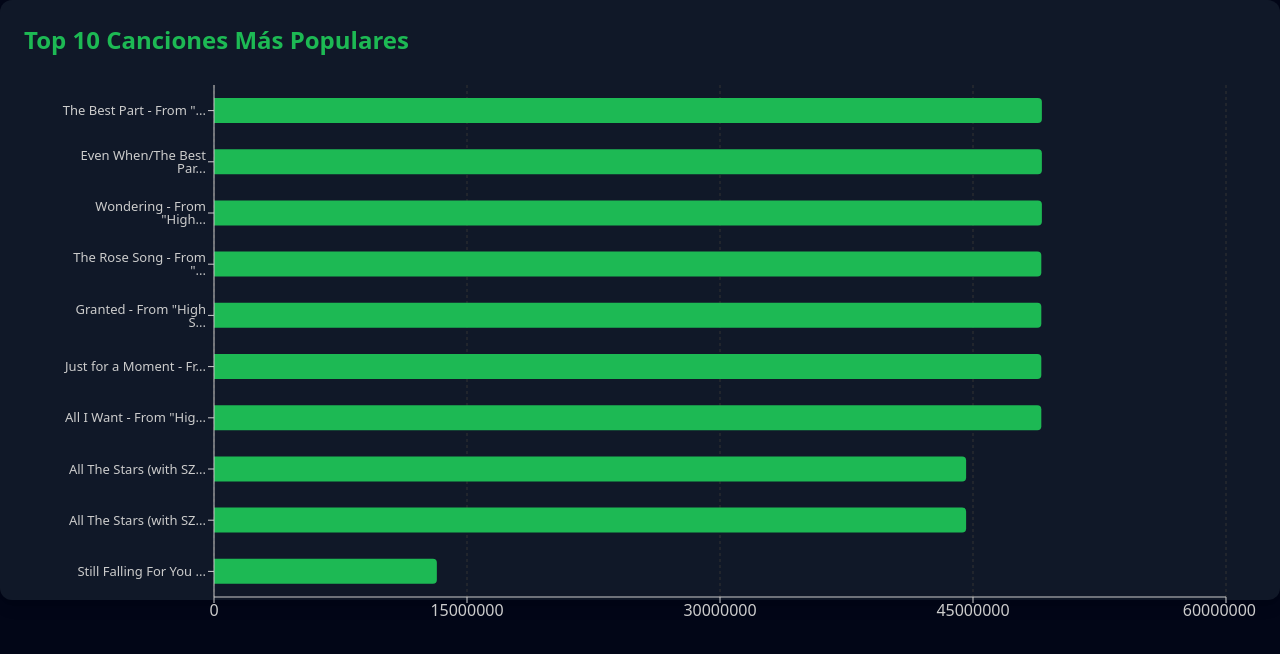
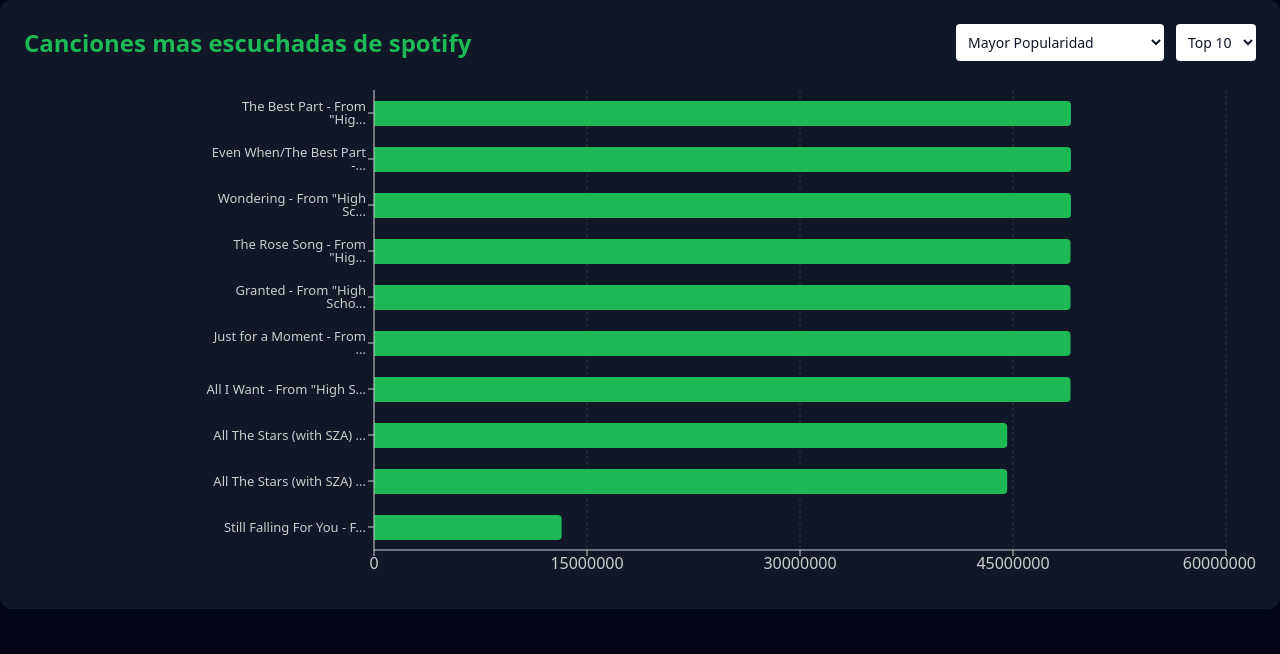
Before and after one commit to Alfredo20207/Dashboard-Spotify, a React (Vite) app: page / in a window 1280 px wide. Shown: the top 654 px of the page. Built offline with nearby package versions, Linux system fonts and the light colour scheme.

Commit message:
dashboard
Se carga dashboard interactivo

```diff
--- a/src/App.jsx
+++ b/src/App.jsx
@@ -2,14 +2,15 @@
 import Papa from 'papaparse';
 import { BarChart, Bar, XAxis, YAxis, Tooltip, ResponsiveContainer, CartesianGrid } from 'recharts';
 
-// Tooltip personalizado para evitar "textos raros" y darle estilo de Spotify
-const CustomTooltip = ({ active, payload, label }) => {
+// Tooltip personalizado para limpiar textos como 'False', 'track_popularity' y dar estilo
+const CustomTooltip = ({ active, payload, label, metric }) => {
   if (active && payload && payload.length) {
+    const metricLabel = metric === 'track_duration_min' ? 'Duración (Minutos)' : 'Popularidad';
     return (
       <div className="bg-[#121212] border border-[#333] p-4 rounded-lg shadow-xl">
         <p className="text-white font-bold mb-1">{label}</p>
         <p className="text-[#1DB954]">
-          <span className="text-gray-400 text-sm">Popularidad:</span> {payload[0].value}
+          <span className="text-gray-400 text-sm">{metricLabel}:</span> {payload[0].value}
         </p>
       </div>
     );
@@ -18,73 +19,140 @@
 };
 
 export default function SpotifyChart() {
-  const [data, setData] = useState([]);
+  const [rawData, setRawData] = useState([]);
+  const [metric, setMetric] = useState('track_popularity');
+  const [limit, setLimit] = useState(10);
+  const [loading, setLoading] = useState(true); // Nuevo estado para saber si está cargando
 
   useEffect(() => {
-    // Asegúrate de que el nombre coincida con tu archivo en la carpeta public
     fetch('/spotify_data_clean.csv')
       .then(response => response.text())
       .then(csvText => {
+        // Función interna para procesar los datos una vez descifrado el delimitador
+        const procesarDatos = (encontrados) => {
+          console.log("1. Datos leídos por PapaParse:", encontrados);
+
+          // Filtramos filas que realmente tengan el nombre de la canción
+          const validData = encontrados.filter(row => row.track_name !== undefined && row.track_name !== null);
+
+          console.log("2. Datos después de filtrar vacíos:", validData);
+          setRawData(validData);
+          setLoading(false);
+        };
+
+        // Primer intento de lectura estándar
         Papa.parse(csvText, {
           header: true,
-          dynamicTyping: true, // Convierte la popularidad a números automáticamente
+          dynamicTyping: true,
+          skipEmptyLines: true,
+          transformHeader: (header) => header.trim().replace(/^\uFEFF/, ""), // Limpia espacios y caracteres ocultos de Excel
           complete: (result) => {
-            // 1. Filtramos datos nulos por si hay filas vacías
-            const validData = result.data.filter(row => row.track_name && row.track_popularity);
+            // Verificamos si la primera clave de los datos contiene un punto y coma
+            if (result.data.length > 0) {
+              const primerasColumnas = Object.keys(result.data[0])[0];
 
-            // 2. Ordenamos por track_popularity de mayor a menor
-            const sortedData = validData.sort((a, b) => b.track_popularity - a.track_popularity);
+              if (primerasColumnas && primerasColumnas.includes(';')) {
+                console.warn("⚠️ Separador por punto y coma (;) detectado. Re-parseando archivo...");
 
-            // 3. Tomamos solo el Top 10 para no saturar la gráfica
-            const topTracks = sortedData.slice(0, 10);
+                // Segundo intento forzando el punto y coma de Excel
+                Papa.parse(csvText, {
+                  header: true,
+                  dynamicTyping: true,
+                  skipEmptyLines: true,
+                  delimiter: ";",
+                  transformHeader: (header) => header.trim().replace(/^\uFEFF/, ""),
+                  complete: (reintento) => procesarDatos(reintento.data)
+                });
+                return; // Detiene la ejecución del primer intento
+              }
+            }
 
-            setData(topTracks);
+            // Si no requirió reparación, procesa normalmente
+            procesarDatos(result.data);
           }
         });
+      })
+      .catch(err => {
+        console.error("Error en el fetch:", err);
+        setLoading(false);
       });
   }, []);
 
+  const displayedData = [...rawData]
+    .sort((a, b) => (b[metric] || 0) - (a[metric] || 0))
+    .slice(0, limit);
+
   // Función para recortar nombres muy largos y que no se amontonen
-  const truncateText = (text, maxLength = 22) => {
+  const truncateText = (text, maxLength = 25) => {
     if (!text) return "";
     return text.length > maxLength ? `${text.substring(0, maxLength)}...` : text;
   };
 
   return (
-    <div className="w-full h-[600px] p-6 bg-gray-900 text-white rounded-xl shadow-lg">
-      <h2 className="text-2xl font-bold mb-6 text-[#1DB954]">Top 10 Canciones Más Populares</h2>
+    <div className="w-full p-6 bg-gray-900 text-white rounded-xl shadow-lg">
+      <div className="flex flex-col md:flex-row justify-between items-center mb-6 gap-4">
+        <h2 className="text-2xl font-bold text-[#1DB954]">Canciones mas escuchadas de spotify</h2>
 
+        <div className="flex gap-3 text-sm text-gray-900 font-medium">
+          <select
+            className="p-2 rounded bg-white outline-none cursor-pointer hover:bg-gray-100 transition"
+            value={metric}
+            onChange={(e) => setMetric(e.target.value)}
+          >
+            <option value="track_popularity">Mayor Popularidad</option>
+            <option value="track_duration_min">Mayor Duración (Minutos)</option>
+          </select>
+
+          <select
+            className="p-2 rounded bg-white outline-none cursor-pointer hover:bg-gray-100 transition"
+            value={limit}
+            onChange={(e) => setLimit(Number(e.target.value))}
+          >
+            <option value={5}>Top 5</option>
+            <option value={10}>Top 10</option>
+            <option value={20}>Top 20</option>
+          </select>
+        </div>
+      </div>
+
+      {/* Mensaje de carga mientras se lee el CSV */}
+      {loading ? (
+        <div className="h-[500px] flex items-center justify-center text-gray-400">
+          Cargando datos del CSV...
+        </div>
+      ) : displayedData.length === 0 ? (
+        <div className="h-[500px] flex items-center justify-center text-red-400">
+          No se encontraron datos. Abre la consola para ver los errores.
+        </div>
+      ) : (
+        <div className="h-[500px]">
           <ResponsiveContainer width="100%" height="100%">
-        {/* Usamos layout="vertical" para que los nombres de las canciones se lean bien */}
             <BarChart
-          data={data}
+              data={displayedData}
               layout="vertical"
-          margin={{ top: 5, right: 30, left: 10, bottom: 5 }}
+              margin={{ top: 5, right: 30, left: 150, bottom: 5 }}
             >
               <CartesianGrid strokeDasharray="3 3" stroke="#333" horizontal={false} />
-
-          {/* El Eje X ahora muestra la popularidad (números) */}
-          <XAxis type="number" dataKey="track_popularity" stroke="#ccc" />
-
-          {/* El Eje Y recortará el texto y tiene más espacio (width) */}
+              <XAxis type="number" dataKey={metric} stroke="#ccc" />
               <YAxis
                 type="category"
                 dataKey="track_name"
                 stroke="#ccc"
-            width={180}
+                width={200}
                 tickFormatter={(tick) => truncateText(tick)}
                 tick={{ fontSize: 13 }}
               />
 
-          {/* Usamos el Tooltip personalizado */}
               <Tooltip
                 cursor={{fill: '#2a2a2a'}}
-            content={<CustomTooltip />}
+                content={<CustomTooltip metric={metric} />}
               />
 
-          <Bar dataKey="track_popularity" fill="#1DB954" radius={[0, 4, 4, 0]} barSize={25} />
+              <Bar dataKey={metric} fill="#1DB954" radius={[0, 4, 4, 0]} barSize={25} />
             </BarChart>
           </ResponsiveContainer>
         </div>
+      )}
+    </div>
   );
 }
```
Lines whose indentation alone changed are shown as unchanged.
